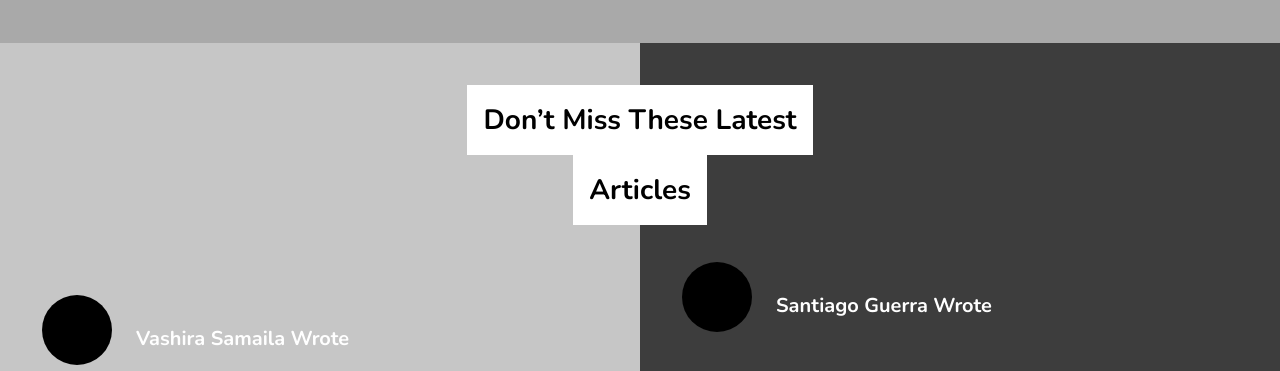
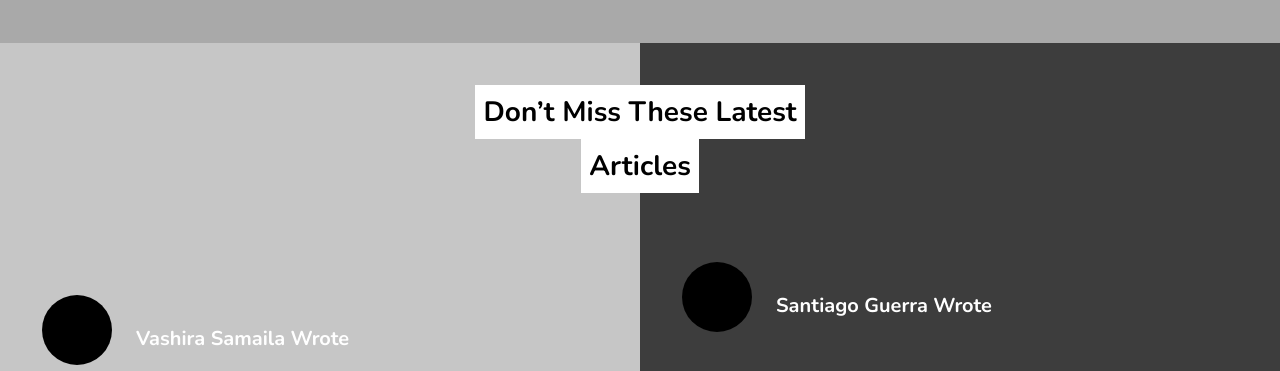
Before and after one commit to SantiagoGuerra/smashing-magazine, a website: page index.html in a window 1280 px wide. Shown: the part 137-508 px from the top of the page. Drawn offline with nearby package versions, Linux system fonts and the light colour scheme; a web font is replaced by a local one.

Commit message:
title has less padding

```diff
--- a/css/styles.css
+++ b/css/styles.css
@@ -103,7 +103,7 @@
 }
 
 .title-float {
-  padding: 16px;
+  padding: 8px;
   font-size: 28px;
   font-weight: 700;
 }
```
